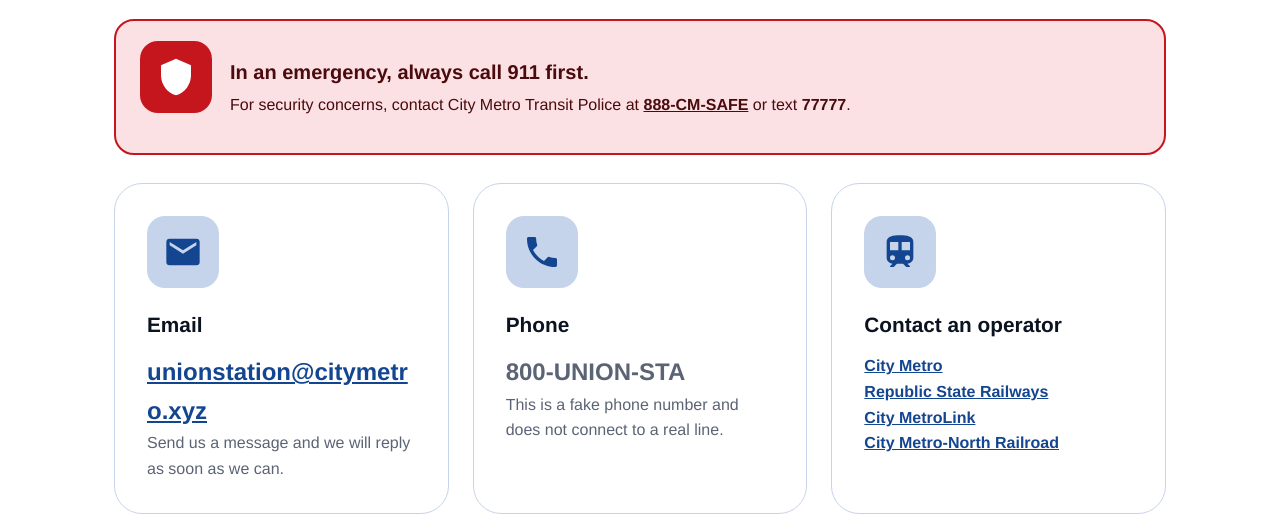
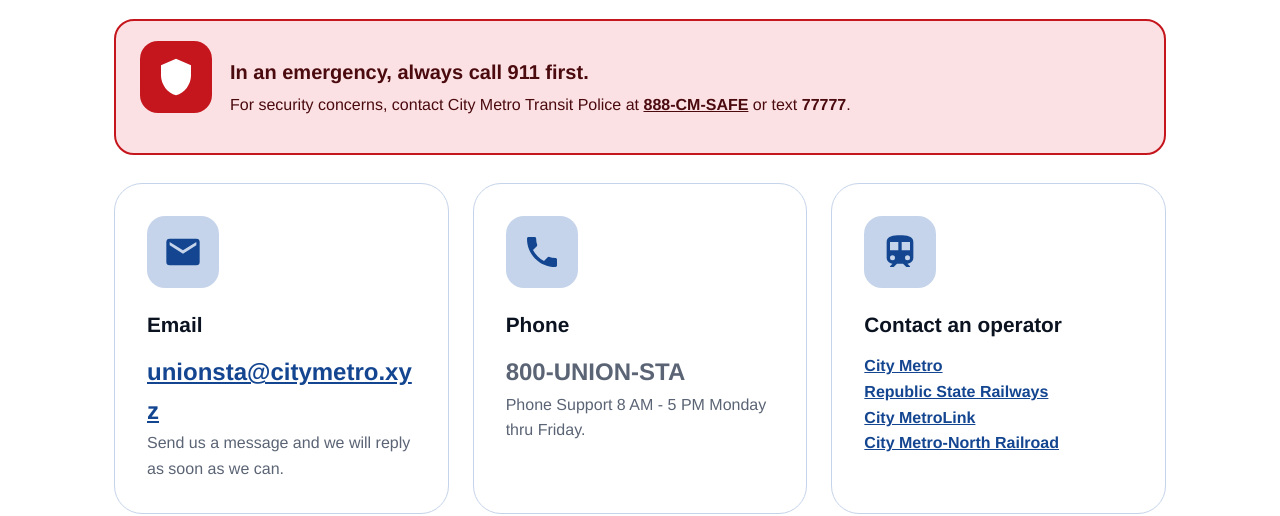
Before and after one commit to City-Metro/unionstation-v1, a plain HTML site: page contact.html in a window 1280 px wide. Shown: the part 316-832 px from the top of the page. Drawn offline with Linux system fonts and the light colour scheme; a script that the page names is missing.

Commit message:
Update contact information and add new entries

```diff
--- a/contact.html
+++ b/contact.html
@@ -13,8 +13,8 @@
 <p class="lead">Questions about Union Station Lego City? For train and bus service, contact your operator directly.</p>
 <div class="emergency"><div class="line-icon"><svg viewBox="0 0 24 24" aria-hidden="true"><path d="M12 1L3 5v6c0 5.55 3.84 10.74 9 12 5.16-1.26 9-6.45 9-12V5l-9-4z"/></svg></div><div><h2>In an emergency, always call 911 first.</h2><p>For security concerns, contact City Metro Transit Police at <a href="tel:8882672723">888-CM-SAFE</a> or text <b>77777</b>.</p></div></div>
 <div class="lines-grid">
-<div class="line-card"><div class="line-icon"><svg viewBox="0 0 24 24" aria-hidden="true"><path d="M20 4H4a2 2 0 0 0-2 2v12a2 2 0 0 0 2 2h16a2 2 0 0 0 2-2V6a2 2 0 0 0-2-2zm0 4-8 5-8-5V6l8 5 8-5v2z"/></svg></div><h3>Email</h3><p class="big"><a href="mailto:unionstation@citymetro.xyz">unionstation@citymetro.xyz</a></p><p>Send us a message and we will reply as soon as we can.</p></div>
-<div class="line-card"><div class="line-icon"><svg viewBox="0 0 24 24" aria-hidden="true"><path d="M6.6 10.8c1.4 2.8 3.8 5.1 6.6 6.6l2.2-2.2c.3-.3.7-.4 1-.2 1.1.4 2.3.6 3.6.6.6 0 1 .4 1 1V20c0 .6-.4 1-1 1C10.6 21 3 13.4 3 4c0-.6.4-1 1-1h3.5c.6 0 1 .4 1 1 0 1.3.2 2.5.6 3.6.1.3 0 .7-.2 1l-2.3 2.2z"/></svg></div><h3>Phone</h3><p class="big">800-UNION-STA</p><p>This is a fake phone number and does not connect to a real line.</p></div>
+<div class="line-card"><div class="line-icon"><svg viewBox="0 0 24 24" aria-hidden="true"><path d="M20 4H4a2 2 0 0 0-2 2v12a2 2 0 0 0 2 2h16a2 2 0 0 0 2-2V6a2 2 0 0 0-2-2zm0 4-8 5-8-5V6l8 5 8-5v2z"/></svg></div><h3>Email</h3><p class="big"><a href="mailto:unionsta@citymetro.xyz">unionsta@citymetro.xyz</a></p><p>Send us a message and we will reply as soon as we can.</p></div>
+<div class="line-card"><div class="line-icon"><svg viewBox="0 0 24 24" aria-hidden="true"><path d="M6.6 10.8c1.4 2.8 3.8 5.1 6.6 6.6l2.2-2.2c.3-.3.7-.4 1-.2 1.1.4 2.3.6 3.6.6.6 0 1 .4 1 1V20c0 .6-.4 1-1 1C10.6 21 3 13.4 3 4c0-.6.4-1 1-1h3.5c.6 0 1 .4 1 1 0 1.3.2 2.5.6 3.6.1.3 0 .7-.2 1l-2.3 2.2z"/></svg></div><h3>Phone</h3><p class="big">800-UNION-STA</p><p>Phone Support 8 AM - 5 PM Monday thru Friday.</p></div>
 <div class="line-card"><div class="line-icon"><svg viewBox="0 0 24 24" aria-hidden="true"><path d="M12 2c-4 0-8 .5-8 4v9.5C4 17.4 5.6 19 7.5 19L6 20.5v.5h2.2l2-2h3.6l2 2H18v-.5L16.5 19c1.9 0 3.5-1.6 3.5-3.5V6c0-3.5-4-4-8-4zM7.5 17a1.5 1.5 0 1 1 0-3 1.5 1.5 0 0 1 0 3zm3.5-6H6V6h5v5zm2 0V6h5v5h-5zm3.5 6a1.5 1.5 0 1 1 0-3 1.5 1.5 0 0 1 0 3z"/></svg></div><h3>Contact an operator</h3><p><a href="https://citymetro.xyz">City Metro</a><br><a href="https://rsr.citymetro.xyz">Republic State Railways</a><br><a href="https://metrolink.citymetro.xyz">City MetroLink</a><br><a href="https://mnrr.citymetro.xyz">City Metro-North Railroad</a></p></div>
 </div>
 <p class="owner-note">Union Station Lego City is owned and operated by City Metro, a subsidiary of the Republic States Railway and Transportation Authority.</p>
```
